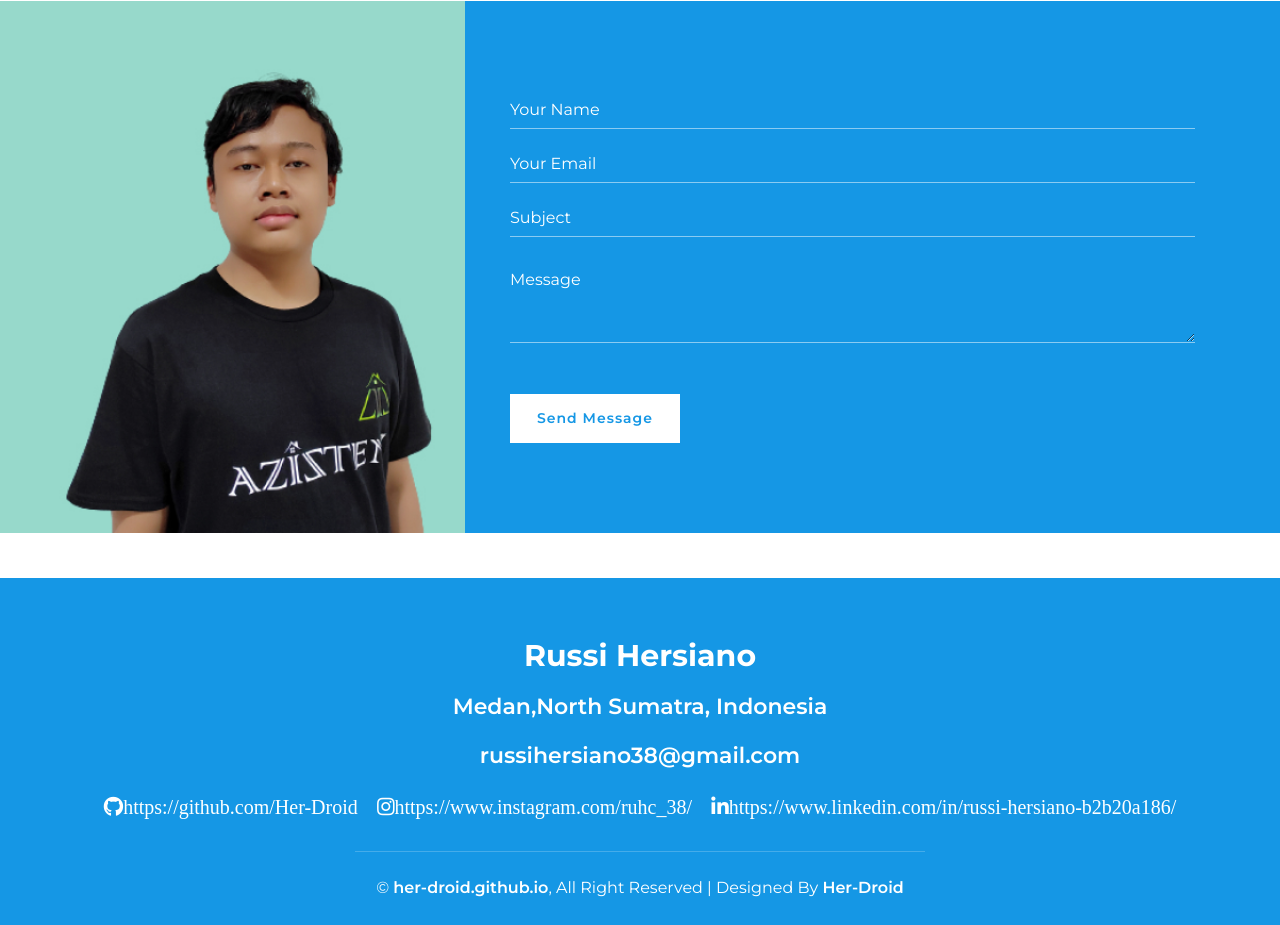
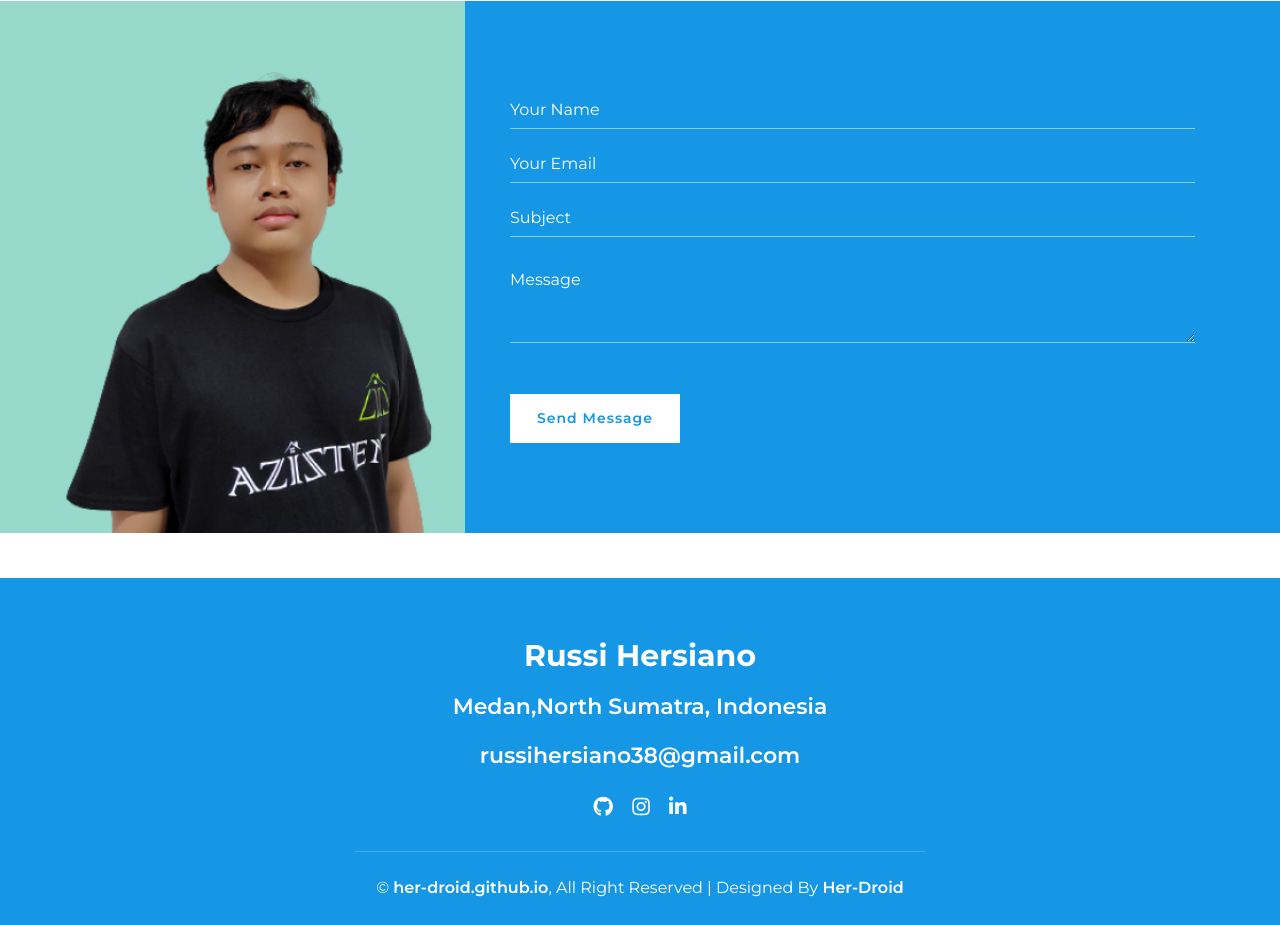
Before and after one commit to Her-Droid/her-droid.github.io, a plain HTML site: page index.html in a window 1280 px wide. Shown: the part 4697-5622 px from the top of the page. Drawn offline with nearby package versions, Linux system fonts and the light colour scheme.

Commit message:
update_text

```diff
--- a/index.html
+++ b/index.html
@@ -488,10 +488,10 @@
                         <p>russihersiano38@gmail.com</p>
                     </div>
                     <div class="footer-social">
-                        <a href=""><i class="fab fa-github">https://github.com/Her-Droid</i></a>
-                        <a href=""><i class="fab fa-instagram">https://www.instagram.com/ruhc_38/</i></a>
-                        <a href=""><i
-                                class="fab fa-linkedin-in">https://www.linkedin.com/in/russi-hersiano-b2b20a186/</i></a>
+                        <a href="https://github.com/Her-Droid"><i class="fab fa-github"></i></a>
+                        <a href="https://www.instagram.com/ruhc_38/"><i class="fab fa-instagram"></i></a>
+                        <a href="https://www.linkedin.com/in/russi-hersiano-b2b20a186/"><i
+                                class="fab fa-linkedin-in"></i></a>
                     </div>
                 </div>
             </div>
```
